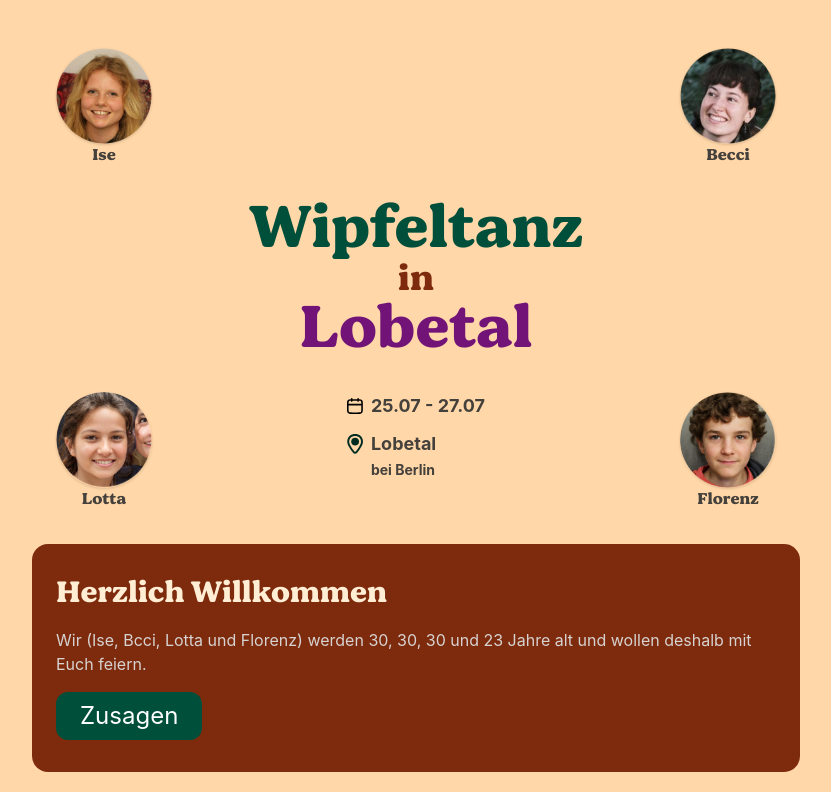
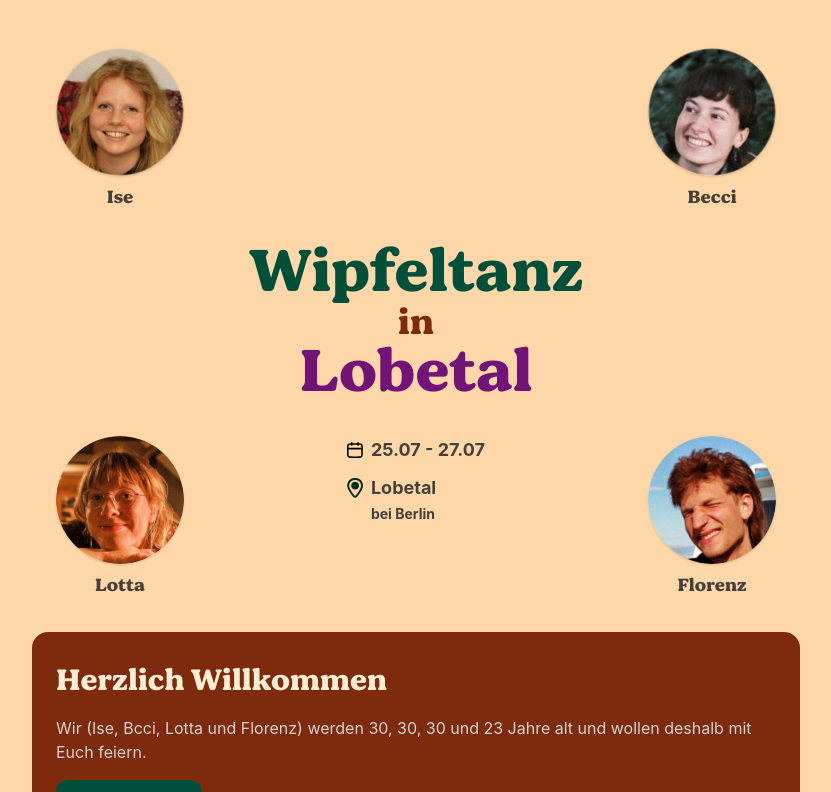
Before and after one commit to johannesschweig/wipfeltanz, a Vue app: page / in a window 1280 px wide. Shown: the top 792 px of the page, without its empty margins (224-1055 px from the left). Built offline with nearby package versions, Linux system fonts and the light colour scheme.

Commit message:
new images

```diff
--- a/src/components/Avatar.vue
+++ b/src/components/Avatar.vue
@@ -1,7 +1,7 @@
 <template>
   <div class="">
-    <img class="max-w-24 max-h-24 shadow-sm rounded-full" :src="imageSrc" />
-    <div class="text-center font-slab text-stone-700">{{ name }}</div>
+    <img class="max-w-24 max-h-24 md:max-w-32 md:max-h-32 shadow-sm rounded-full" :src="imageSrc" />
+    <div class="text-center font-slab md:text-lg mt-1 md:mt-2 text-stone-700">{{ name }}</div>
   </div>
 </template>
 
```
Also changed, not shown: src/assets/florenz.png, src/assets/lotta.png.
